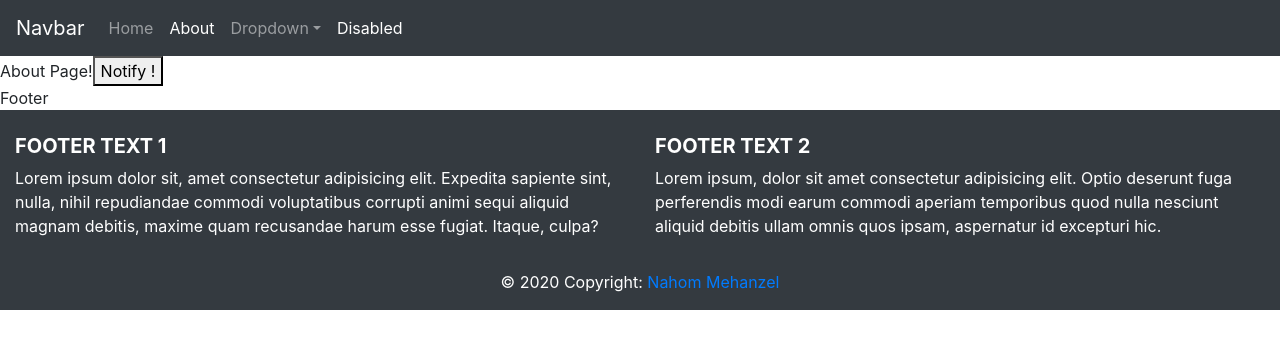
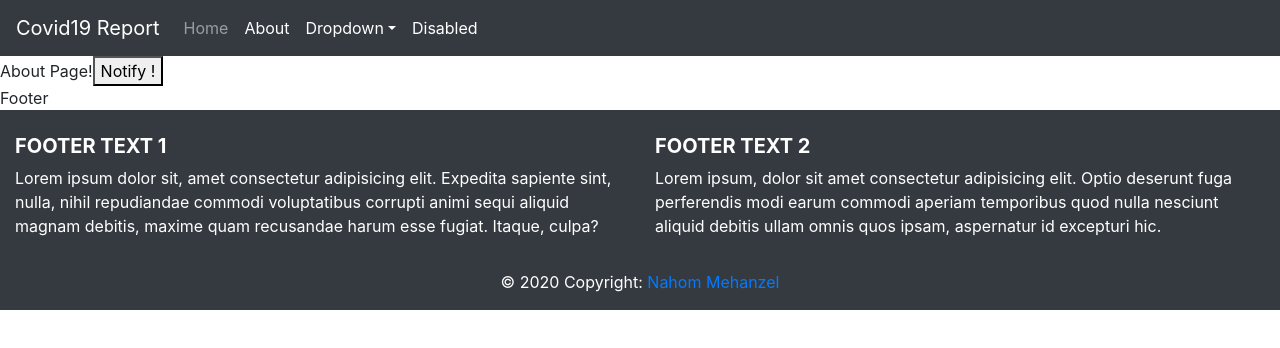
Before and after one commit to NahomKibreab/covid19-react-project, a React (Create React App) app: page /about in a window 1280 px wide. Shown: the top 348 px of the page. Built offline with nearby package versions, Linux system fonts and the light colour scheme.

Commit message:
Nav title edited

```diff
--- a/src/component/FetchJson.jsx
+++ b/src/component/FetchJson.jsx
@@ -125,7 +125,7 @@ class FetchJson extends Component {
             {this.numberWithCommas(this.state.totalConfirmed)}
           </div>
         </div>
-        <Graph />
+        {/* <Graph /> */}
         {/* <WorldFlags topCountries={this.state.topCountries} /> */}
 
         <TableReport
--- a/src/component/Navigation.jsx
+++ b/src/component/Navigation.jsx
@@ -5,7 +5,7 @@ const Navigation = () => {
     <div>
       <nav className="navbar navbar-expand-lg navbar-dark bg-dark">
         <NavLink className="navbar-brand" exact to="/">
-          Navbar
+          Covid19 Report
         </NavLink>
         <button
           className="navbar-toggler"
@@ -41,20 +41,20 @@ const Navigation = () => {
                 aria-haspopup="true"
                 aria-expanded="false"
                 exact
-                to="/"
+                to="/about"
               >
                 Dropdown
               </NavLink>
 
               <div className="dropdown-menu" aria-labelledby="navbarDropdown">
-                <NavLink className="dropdown-item" to="/">
+                <NavLink className="dropdown-item" to="/about">
                   Action
                 </NavLink>
-                <NavLink className="dropdown-item" to="/">
+                <NavLink className="dropdown-item" to="/about">
                   Another action
                 </NavLink>
                 <div className="dropdown-divider"></div>
-                <NavLink className="dropdown-item" to="/">
+                <NavLink className="dropdown-item" to="/about">
                   Something else here
                 </NavLink>
               </div>
@@ -62,7 +62,7 @@ const Navigation = () => {
             <li className="nav-item">
               <NavLink
                 className="nav-link disabled"
-                to="/"
+                to="#"
                 tabIndex="-1"
                 aria-disabled="true"
               >
```
